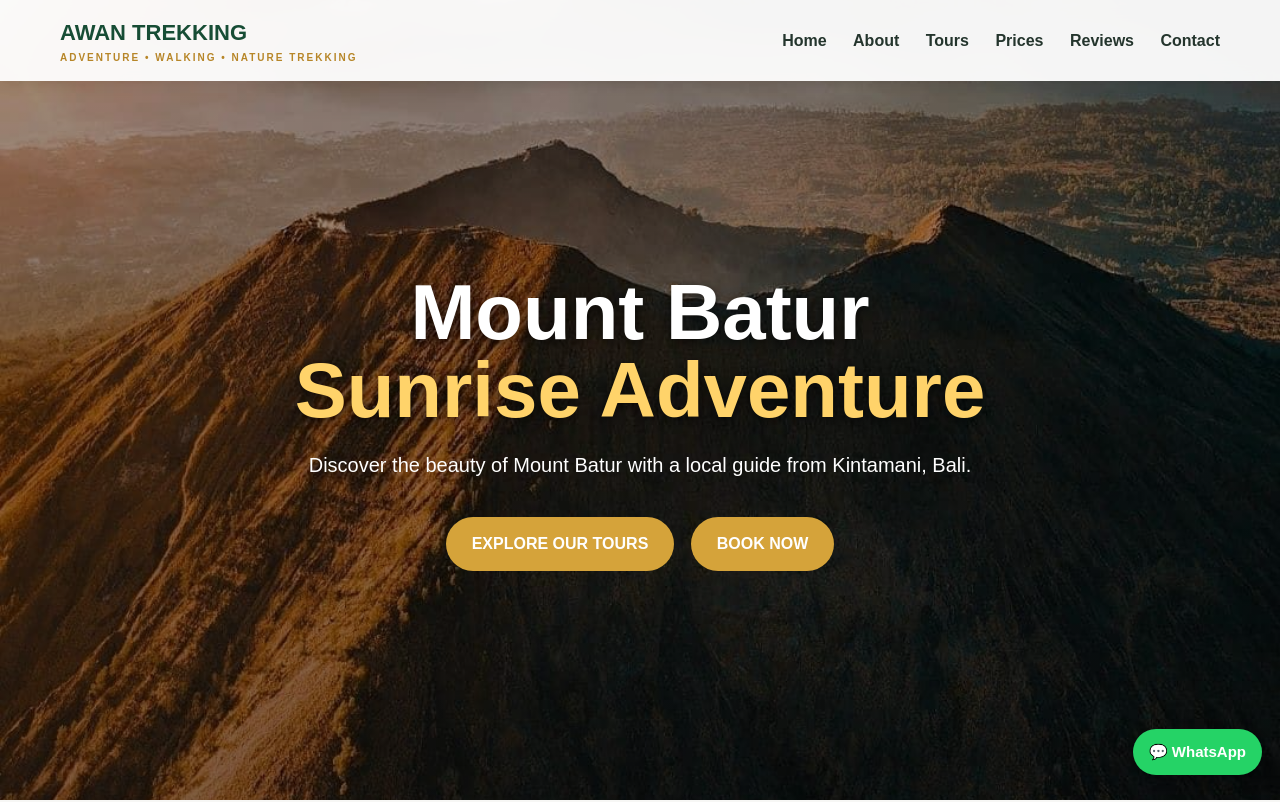
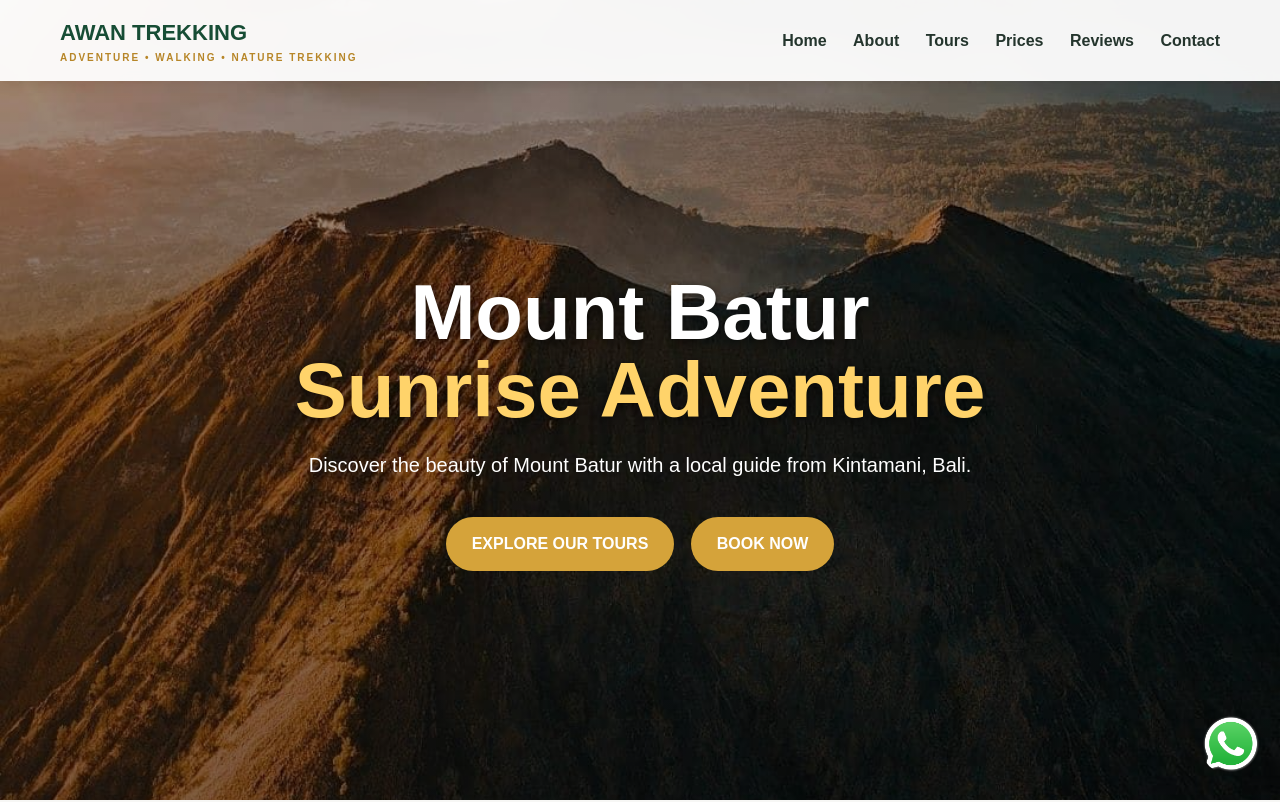
Before and after one commit to alambatursunrisetrekking-web/awan-trekking, a plain HTML site: page index.html in a window 1280 px wide. Shown: the top 802 px of the page. Drawn offline with Linux system fonts and the light colour scheme.

Commit message:
Update index.html

```diff
--- a/index.html
+++ b/index.html
@@ -621,8 +621,10 @@ nav a {
 
 <a href="https://wa.me/6285111244457?text=Hello%20Awan%20Trekking,%20I%20would%20like%20to%20book%20a%20Mount%20Batur%20tour."
    target="_blank"
-   style="position:fixed;bottom:25px;right:18px;background:#25D366;color:white;padding:11px 16px;border-radius:50px;text-decoration:none;font-weight:bold;font-size:15px;z-index:9999;box-shadow:0 4px 12px rgba(0,0,0,0.25);">
-   💬 WhatsApp
+   style="position:fixed;bottom:25px;right:18px;width:62px;height:62px;z-index:9999;">
+    <img src="IMG_4817.webp"
+         alt="WhatsApp"
+         style="width:62px;height:62px;object-fit:contain;border-radius:50%;display:block;">
 </a>
 
 <script>
```
